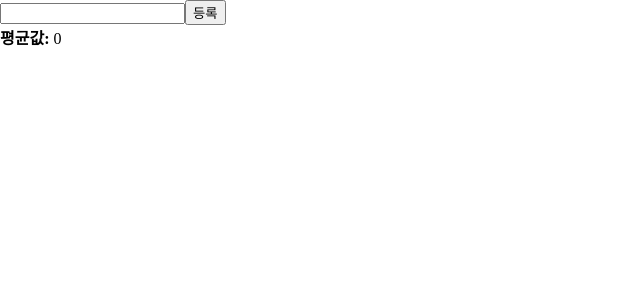
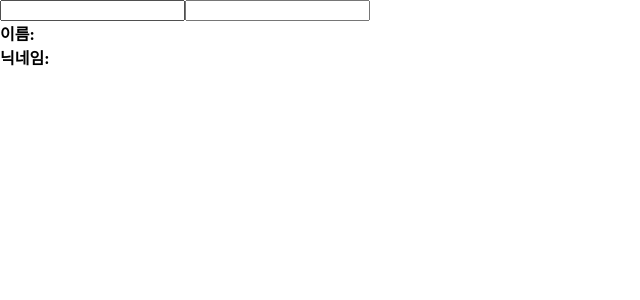
Before and after one commit to JwaSangHeon/react-basic, a React (Create React App) app: page / in a window 1280 px wide. Shown: the top 300 px of the page, without its empty margins (0-640 px from the left). Built offline with nearby package versions, Linux system fonts and the light colour scheme.

Commit message:
커스텀 Hooks

```diff
--- a/src/6-day/Info.js
+++ b/src/6-day/Info.js
@@ -1,23 +1,14 @@
 import React from 'react';
 import { useState, useReducer } from 'react';
-
-function reducer(state, action) {
-  return {
-    ...state,
-    [action.name]: action.value,
-  };
-}
+import useInputs from './useInputs';
 
 const Info = () => {
-  const [state, dispatch] = useReducer(reducer, {
+  const [state, onChange] = useInputs({
     name: '',
     nickname: '',
   });
 
   const { name, nickname } = state;
-  const onChange = (e) => {
-    dispatch(e.target);
-  };
   return (
     <div>
       <input name="name" value={name} onChange={onChange} />
--- a/src/App.js
+++ b/src/App.js
@@ -54,9 +54,9 @@ class App extends Component {
         </ErrorBoundary> */}
 
         {/* <Counter /> */}
-        {/* <Info /> */}
+        <Info />
 
-        <Average />
+        {/* <Average /> */}
       </>
     );
   }
```
